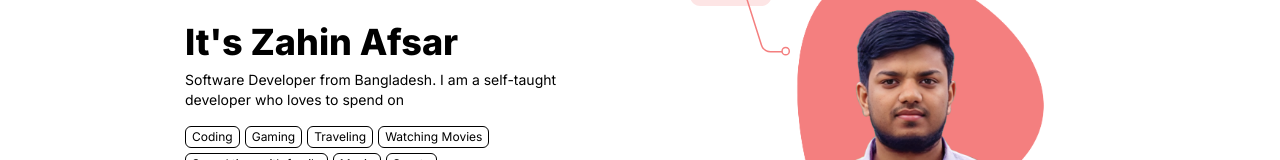
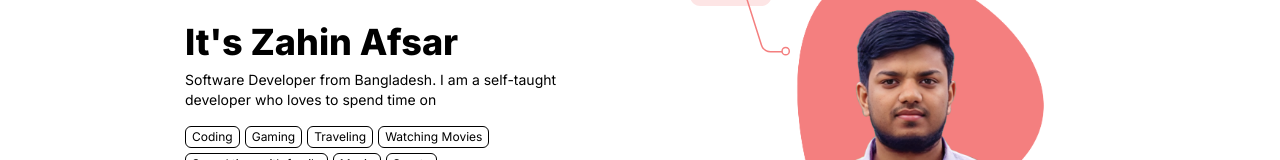
Before and after one commit to zahinafsar/zahin, a Next.js app: page / in a window 1280 px wide. Shown: the part 271-431 px from the top of the page. Built offline with nearby package versions, Linux system fonts and the light colour scheme.

Commit message:
typo(ui): fixed typo

```diff
--- a/src/app/page.tsx
+++ b/src/app/page.tsx
@@ -26,7 +26,7 @@ export default function Home() {
         <h1 className="text-4xl font-[800] text-primary">It's Zahin Afsar</h1>
         <p className="text-grey mt-2 text-sm">
           Software Developer from Bangladesh. I am a self-taught developer who
-          loves to spend on
+          loves to spend time on
         </p>
         <div className="flex justify-center md:justify-start flex-wrap gap-[5px] mt-4">
           {data.interests.map((interest, index) => (
```
